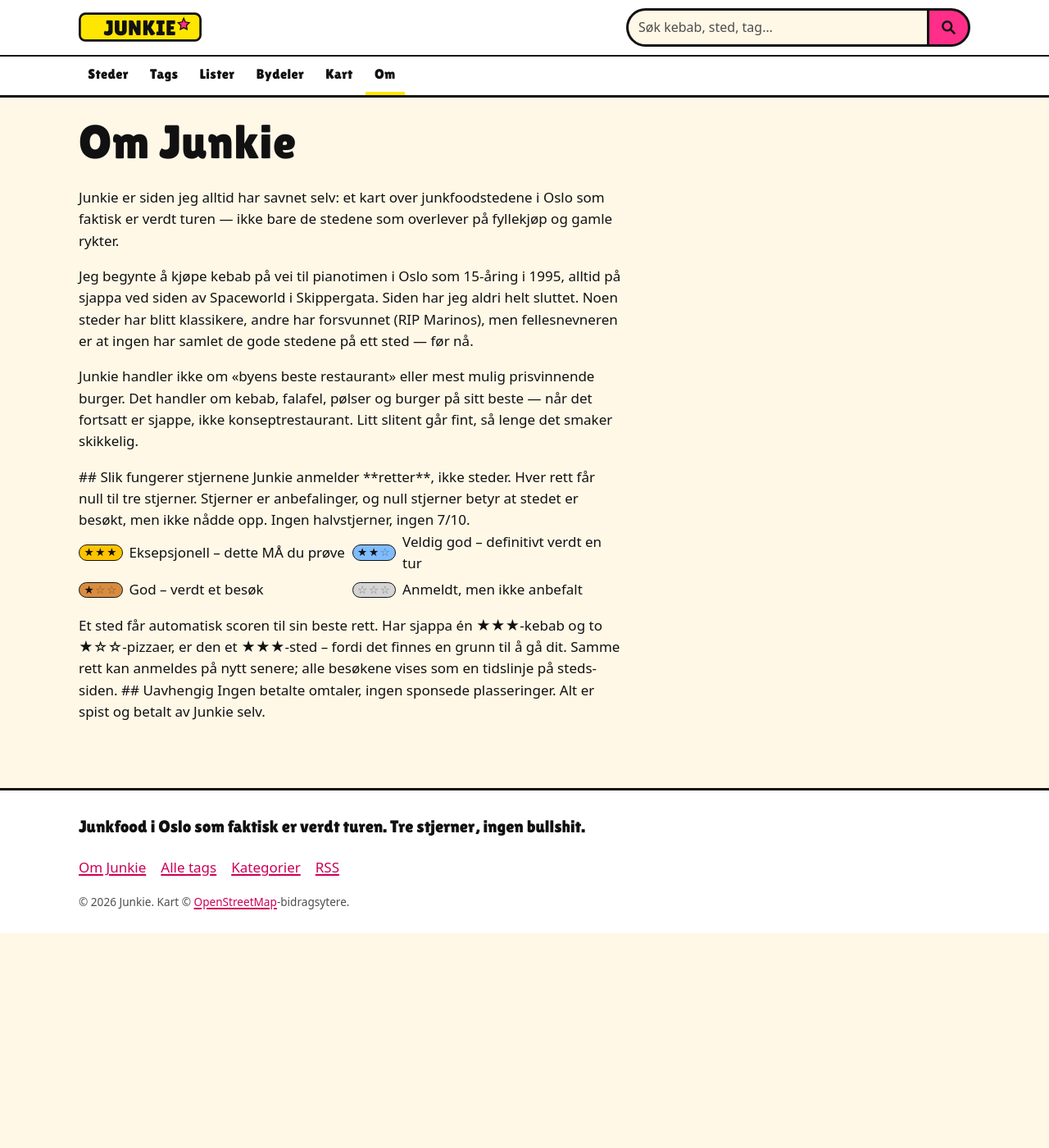
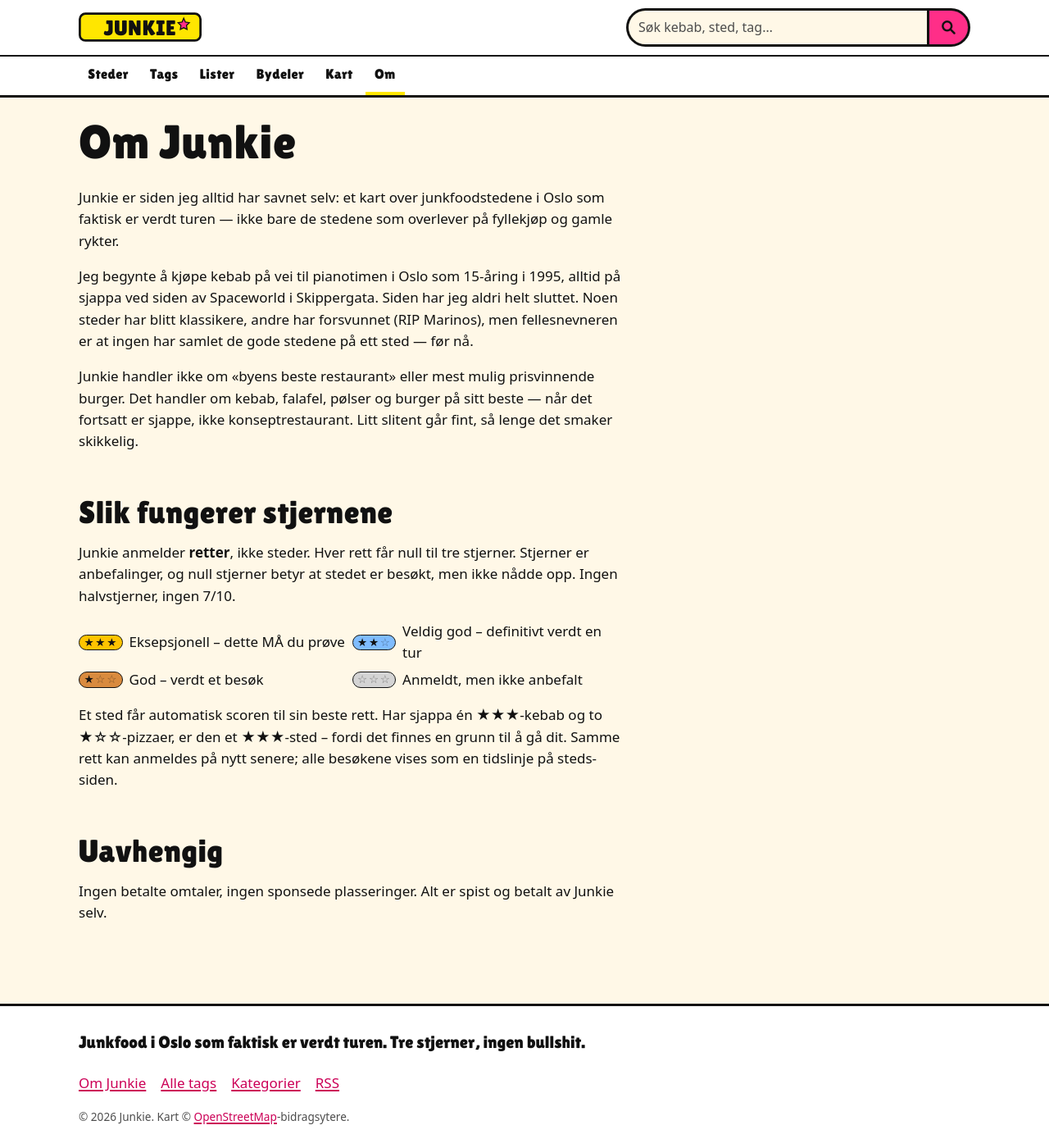
Before and after one commit to kvasbo/junkie, a Jekyll site: the page built from om/index.md, in a window 1280 px wide. Shown: the whole page at 82% size. Built offline with Jekyll 4.4.1, drawn with Linux system fonts in a browser that asks for light colours; before the commit the page ends 1138 px from its top, so only the background shows below that.

Commit message:
Om-siden: la kramdown parse markdown inne i prosa-diven
Co-Authored-By: Claude Fable 5.1 <noreply@anthropic.com>
Claude-Session: https://claude.ai/code/session_019MFoRCtPTZLTcATgic3S6Z

```diff
--- a/om/index.md
+++ b/om/index.md
@@ -6,7 +6,7 @@ permalink: /om/
 <header class="side__topp">
   <h1 class="side__tittel">Om Junkie</h1>
 </header>
-<div class="prosa">
+<div class="prosa" markdown="1">
 {% capture intro %}{% include forside-intro.md %}{% endcapture %}{{ intro | markdownify }}
 
 ## Slik fungerer stjernene
```
